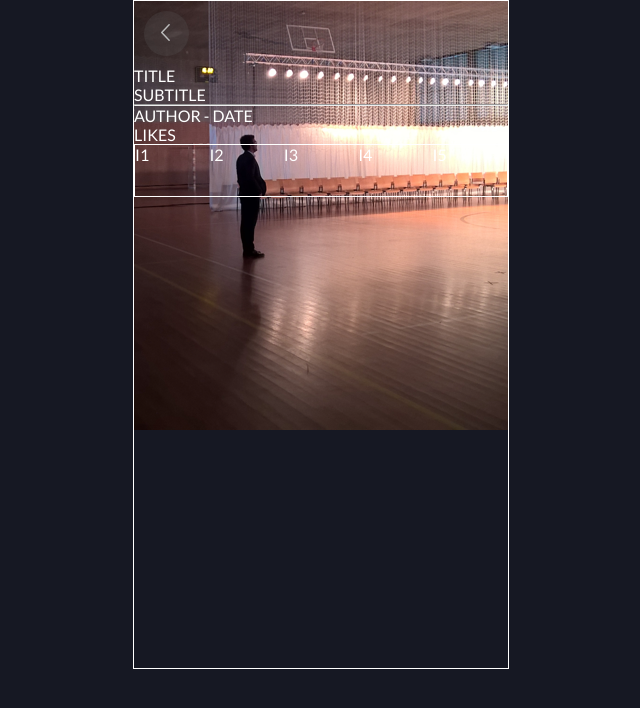
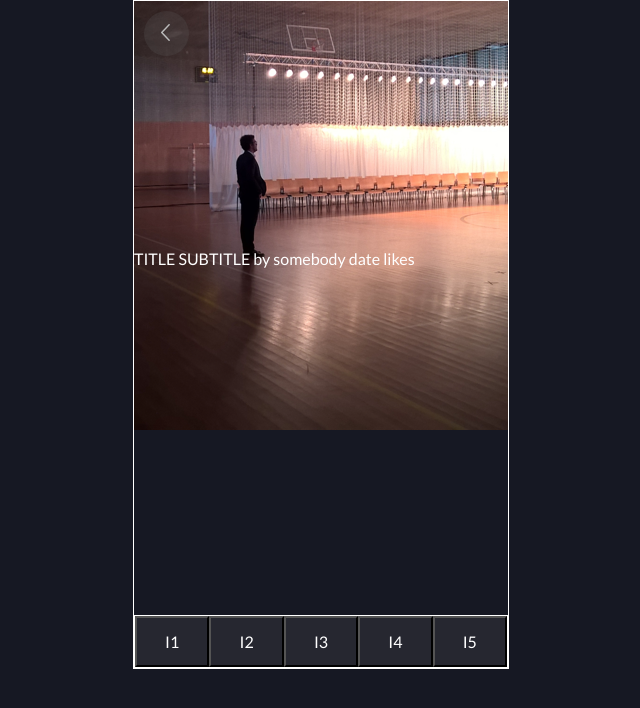
Before and after one commit to abbasnake/scandi, a Vue app in the folder client/: page /#/ in a window 1280 px wide. Shown: the top 708 px of the page, without its empty margins (319-959 px from the left). Built offline with nearby package versions, Linux system fonts and the light colour scheme.

Commit message:
more layouting home view

```diff
--- /dev/null
+++ b/client/src/components/Button.vue
@@ -0,0 +1,27 @@
+<template>
+  <button class="button" @click="onClick">
+    <slot></slot>
+  </button>
+</template>
+
+<script>
+export default {
+  name: 'Button',
+  methods: {
+    onClick () {
+      console.log('Button has been clicked')
+    }
+  }
+}
+</script>
+
+<style lang="scss" scoped>
+  .button {
+    background-color: rgba(100, 100, 100, 0.2);
+    padding: 10px;
+    outline: none;
+    &:hover > svg{
+      fill: #ffffff;
+    }
+  }
+</style>
--- a/client/src/components/Navbar.vue
+++ b/client/src/components/Navbar.vue
@@ -1,16 +1,21 @@
 <template>
   <nav class="navbar">
-    <div>I1</div>
-    <div>I2</div>
-    <div>I3</div>
-    <div>I4</div>
-    <div>I5</div>
+    <button-default>I1</button-default>
+    <button-default>I2</button-default>
+    <button-default>I3</button-default>
+    <button-default>I4</button-default>
+    <button-default>I5</button-default>
   </nav>
 </template>
 
 <script>
+import Button from '@/components/Button'
+
 export default {
-  name: 'Navbar'
+  name: 'Navbar',
+  components: {
+    'button-default': Button
+  }
 }
 </script>
 
--- a/client/src/views/Home.vue
+++ b/client/src/views/Home.vue
@@ -1,14 +1,10 @@
 <template>
   <div class="view">
-    <button-back>
+    <button-back class="view__back-button">
       <icon-arrow></icon-arrow>
     </button-back>
-    <div>TITLE</div>
-    <div>SUBTITLE</div>
-    <hr>
-    <div>AUTHOR - DATE</div>
-    <div>LIKES</div>
-    <nav-bar></nav-bar>
+    <div class="view__featured">TITLE SUBTITLE by somebody date likes</div>
+    <nav-bar class="view__navbar"></nav-bar>
   </div>
 </template>
 
@@ -31,8 +27,24 @@ export default {
 .view {
   background: url('../assets/image-standing.png') no-repeat;
   border: 1px solid white;
+  display: grid;
+  grid-template-areas:
+    "back-button ."
+    ". ."
+    "featured featured"
+    "navbar navbar";
+  grid-template-rows: 65px 1fr 2fr 53px;
   height: 669px;
   margin: 0 auto;
   width: 376px;
+  &__back-button {
+    grid-area: back-button;
+  }
+  &__featured {
+    grid-area: featured;
+  }
+  &__navbar {
+    grid-area: navbar
+  }
 }
 </style>
```
